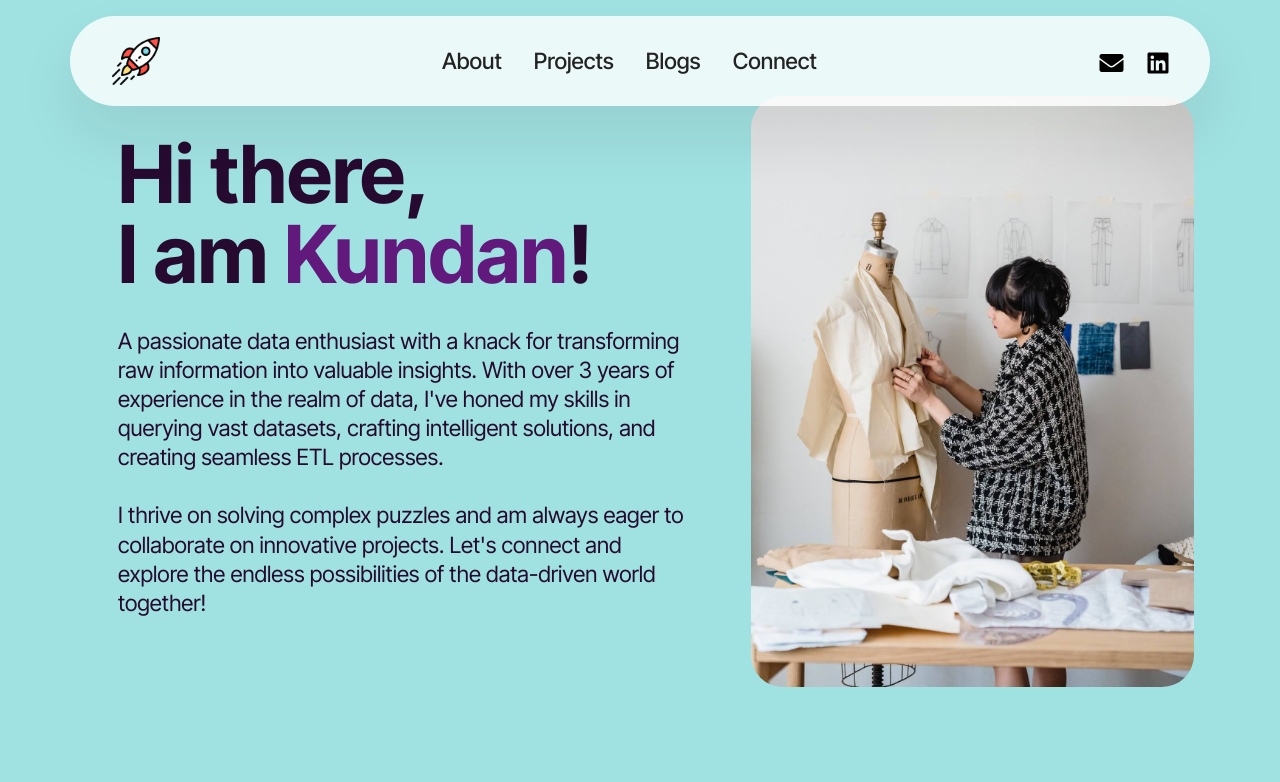
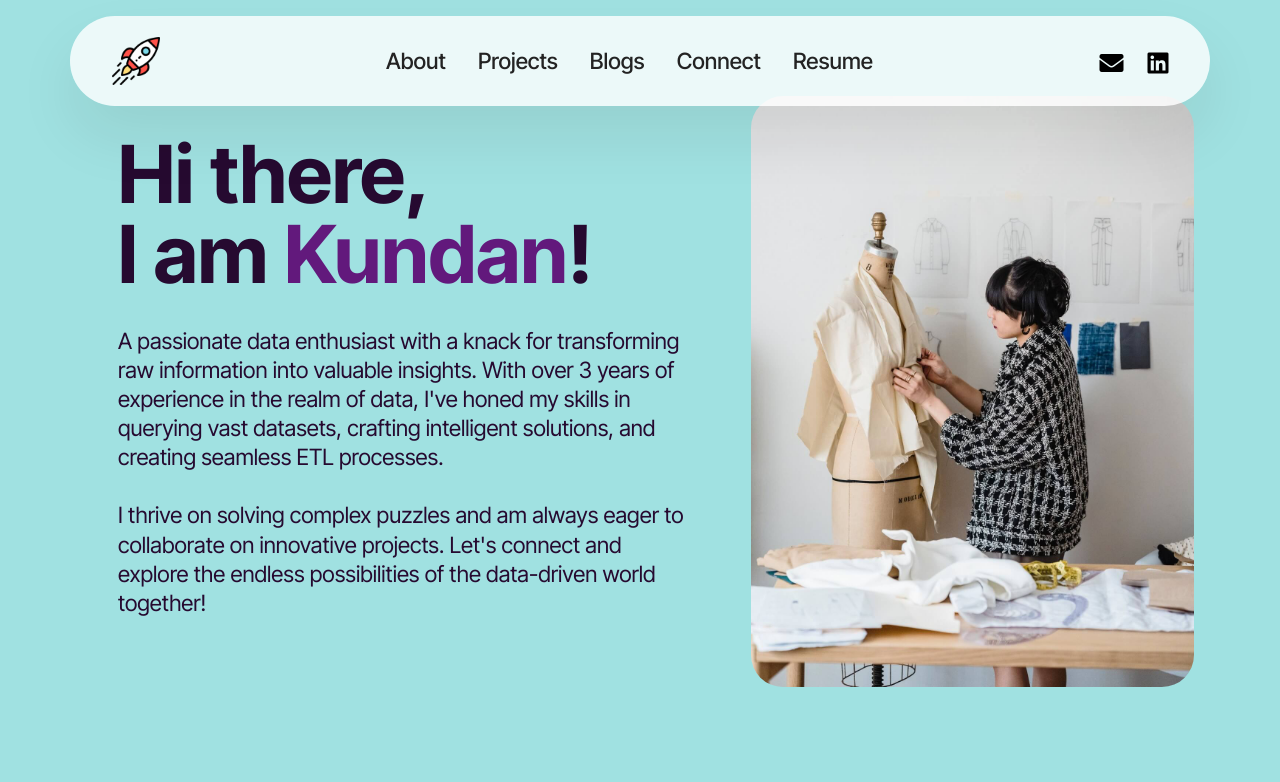
Before and after one commit to kundank191/portfolio, a Flask app: page / in a window 1280 px wide. Shown: the top 782 px of the page. Run offline with Flask 2, Linux system fonts and the light colour scheme; data that the repository does not hold is empty; some libraries are stand-ins or nearby versions.

Commit message:
add resume in the repo

```diff
--- a/templates/index.html
+++ b/templates/index.html
@@ -72,18 +72,21 @@
 				<div class="collapse navbar-collapse" id="navbarSupportedContent">
 					<ul class="navbar-nav nav-dropdown" data-app-modern-menu="true">
 						<li class="nav-item">
-							<a class="nav-link link text-black display-4" href="https://mobiri.se">About</a>
+							<a class="nav-link link text-black display-4" href="#about">About</a>
 						</li>
 						<li class="nav-item">
-							<a class="nav-link link text-black display-4" href="https://mobiri.se"
+							<a class="nav-link link text-black display-4" href="#projects"
 								aria-expanded="false">Projects</a>
 						</li>
 						<li class="nav-item">
-							<a class="nav-link link text-black display-4" href="https://mobiri.se"
+							<a class="nav-link link text-black display-4" href="#blogs"
 								aria-expanded="false">Blogs</a>
 						</li>
 						<li class="nav-item">
-							<a class="nav-link link text-black display-4" href="https://mobiri.se">Connect</a>
+							<a class="nav-link link text-black display-4" href="#connect">Connect</a>
+						</li>
+						<li class="nav-item">
+							<a class="nav-link link text-black display-4" href="resume/kundan_resume_data_engineer.pdf" download>Resume</a>
 						</li>
 					</ul>
 					<div class="icons-menu">
@@ -101,7 +104,7 @@
 	</section>
 
 	<!-- About Me Section-->
-	<section data-bs-version="5.1" class="header8 cid-tRfsaNQVns" id="header08-1j">
+	<section data-bs-version="5.1" class="header8 cid-tRfsaNQVns" id="about">
 		<div class="container">
 			<div class="row content-wrapper justify-content-center">
 				<div class="col-lg-7 mbr-form">
@@ -138,7 +141,7 @@
 	</section>
 
 	<!-- Projects Section-->
-	<section data-bs-version="5.1" class="features024 cid-tRfsMP6d4j" id="features024-1m" style="padding: 2%;">
+	<section data-bs-version="5.1" class="features024 cid-tRfsMP6d4j" id="projects" style="padding: 2%;">
 		<div class="container">
 			<div class="row justify-content-center">
 				<div class="col-12 content-head">
@@ -189,7 +192,7 @@
 	</section>
 
 	<!-- Blog Section-->
-	<section data-bs-version="5.1" class="features4 cid-tRfskw8QYv" id="features04-1k"
+	<section data-bs-version="5.1" class="features4 cid-tRfskw8QYv" id="blogs"
 		style="padding: 1.5%; background-color: #a0e1e1;">
 		<div class="container">
 			<div class="row justify-content-center">
@@ -237,7 +240,7 @@
 		</div>
 	</section>
 
-	<section data-bs-version="5.1" class="form5 cid-tJS9pBcTSa" id="form02-6" style="background-color: #edefeb;">
+	<section data-bs-version="5.1" class="form5 cid-tJS9pBcTSa" id="connect" style="background-color: #edefeb;">
 		<div class="container">
 			<div class="mbr-section-head mb-5">
 				<h3 class="mbr-section-title mbr-fonts-style align-center mb-0 display-2">
```
Also changed, not shown: 1 other file.
